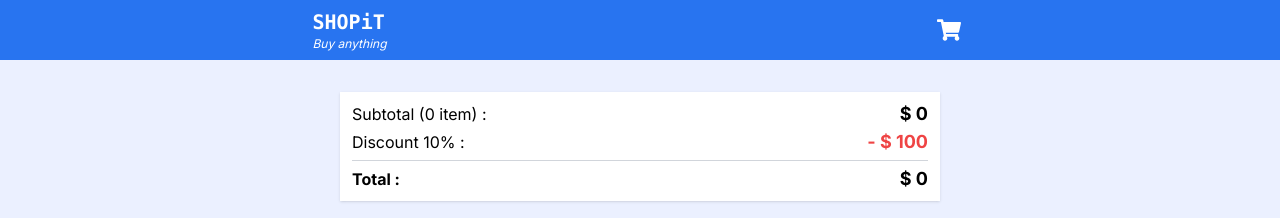
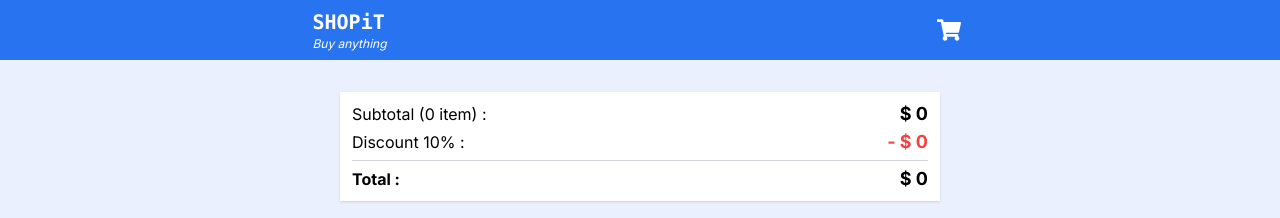
Before and after one commit to Atifsid/Shopit, a Next.js app: page /cart in a window 1280 px wide. Shown: the top 218 px of the page. Built offline with nearby package versions, Linux system fonts and the light colour scheme.

Commit message:
chore: handle calculations on the basis of discount

```diff
--- a/app/(root)/cart/page.tsx
+++ b/app/(root)/cart/page.tsx
@@ -4,7 +4,10 @@ import { RootState } from "@/app/lib/store";
 import CartItem from "@/components/CartItem";
 import Divider from "@/components/Divider";
 import EmptyCart from "@/components/EmptyCart";
-import { roundOffToDecimalPlaces } from "@/utils/functions";
+import {
+  calculatePercentage,
+  roundOffToDecimalPlaces,
+} from "@/utils/functions";
 import React from "react";
 import { useSelector } from "react-redux";
 
@@ -25,13 +28,22 @@ const Cart = () => {
           </div>
           <div className="center">
             <span className="text-base">{`Discount 10% :`}</span>
-            <span className="text-lg font-bold text-red-500">{`- $ 100`}</span>
+            <span className="text-lg font-bold text-red-500">{`- $ ${
+              cartState.totalPrice > 0
+                ? roundOffToDecimalPlaces(
+                    calculatePercentage(cartState.totalPrice)
+                  )
+                : "0"
+            }`}</span>
           </div>
           <Divider />
           <div className="center">
             <span className="text-base font-bold">{`Total :`}</span>
             <span className="text-lg font-bold">{`$ ${roundOffToDecimalPlaces(
-              cartState.totalPrice
+              cartState.totalPrice -
+                roundOffToDecimalPlaces(
+                  calculatePercentage(cartState.totalPrice)
+                )
             )}`}</span>
           </div>
         </div>
--- a/utils/functions.ts
+++ b/utils/functions.ts
@@ -14,3 +14,10 @@ export const roundOffToDecimalPlaces = (
 ): number => {
   return Number(value.toFixed(decimalPlace));
 };
+
+export const calculatePercentage = (
+  totalValue: number,
+  partialValue: number = 10
+) => {
+  return (partialValue / 100) * totalValue;
+};
```
